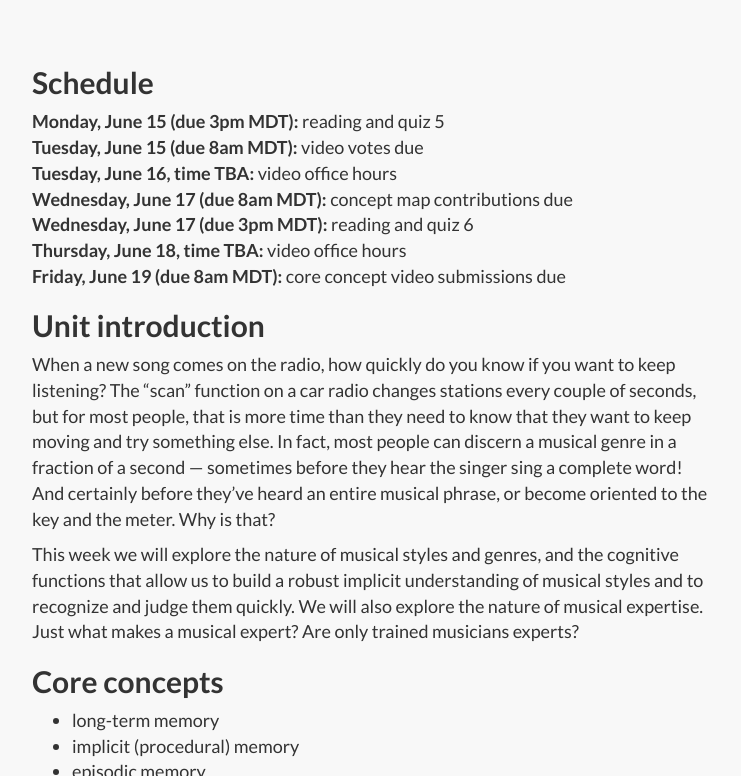
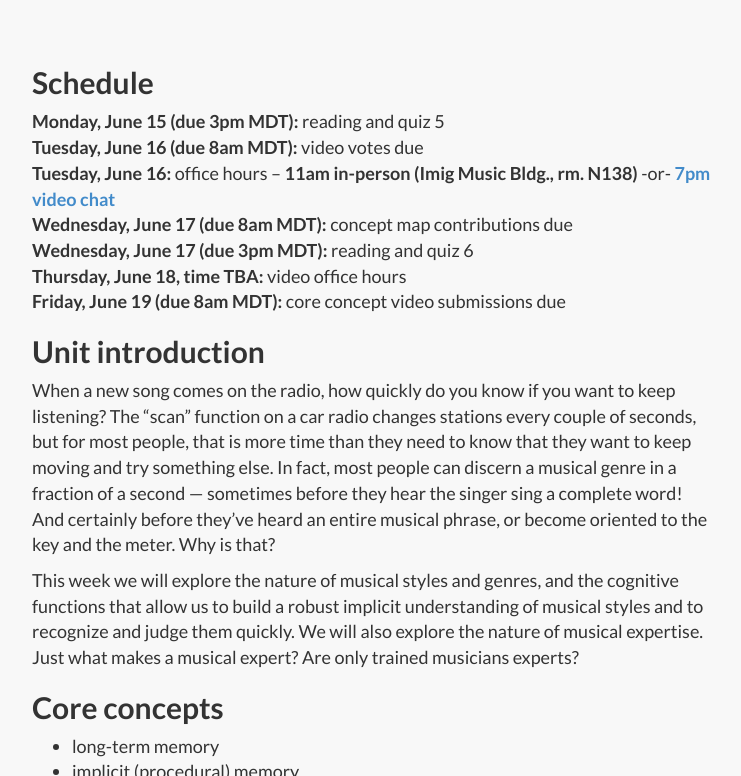
Before and after one commit to kshaffer/cognition, a Jekyll site: the page built from week3.md, in a window 1280 px wide and 900 px high, scrolled down 646 px, cut to the strip 124-900 px from the top of the window. Shown: the whole strip, without its empty margins (268-1009 px from the left). Built offline with Jekyll 4.4.1, drawn with Linux system fonts in a browser that asks for light colours; nearby versions of some CDN libraries; library files that are not in the unit come from our copies.

Commit message:
Week 3 update

```diff
--- a/week3.md
+++ b/week3.md
@@ -8,8 +8,8 @@ image: schemas.jpg
 ## Schedule
 
 **Monday, June 15 (due 3pm MDT):** reading and quiz 5
-**Tuesday, June 15 (due 8am MDT):** video votes due
-**Tuesday, June 16, time TBA:** video office hours
+**Tuesday, June 16 (due 8am MDT):** video votes due
+**Tuesday, June 16:** office hours – **11am in-person (Imig Music Bldg., rm. N138)** -or- **[7pm video chat](https://cuboulder.zoom.us/j/376382269)**
 **Wednesday, June 17 (due 8am MDT):** concept map contributions due
 **Wednesday, June 17 (due 3pm MDT):** reading and quiz 6
 **Thursday, June 18, time TBA:** video office hours
```
